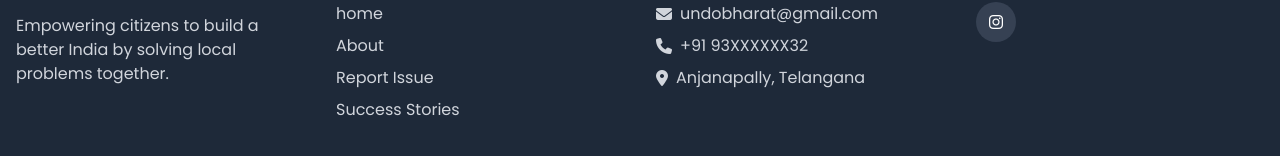
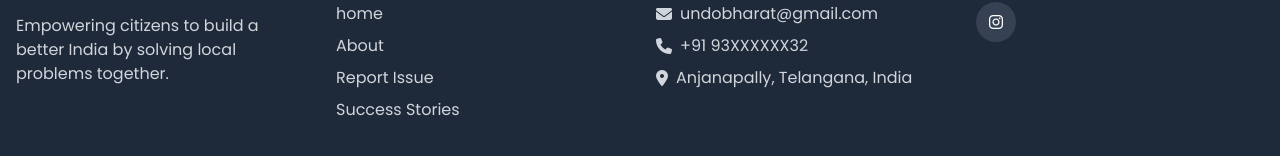
Before and after one commit to CodeDeff/undobharat, a React (Vite) app in the folder frontend/: page / in a window 1280 px wide. Shown: the part 2430-2586 px from the top of the page. Built offline with nearby package versions, Linux system fonts and the light colour scheme; no server answers.

Commit message:
Address Updated.

```diff
--- a/frontend/src/components/common/Footer.jsx
+++ b/frontend/src/components/common/Footer.jsx
@@ -43,7 +43,7 @@
                         </li>
                         <li className="flex items-center space-x-2">
                             <i className="fas fa-map-marker-alt text-gray-300"></i>
-                            <span className="text-gray-300">Anjanapally, Telangana</span>
+                            <span className="text-gray-300">Anjanapally, Telangana, India</span>
                         </li>
                     </ul>
                 </div>
```
